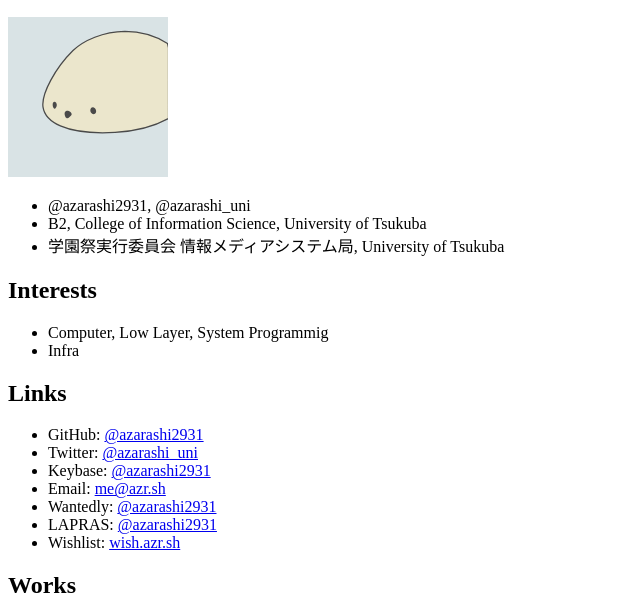
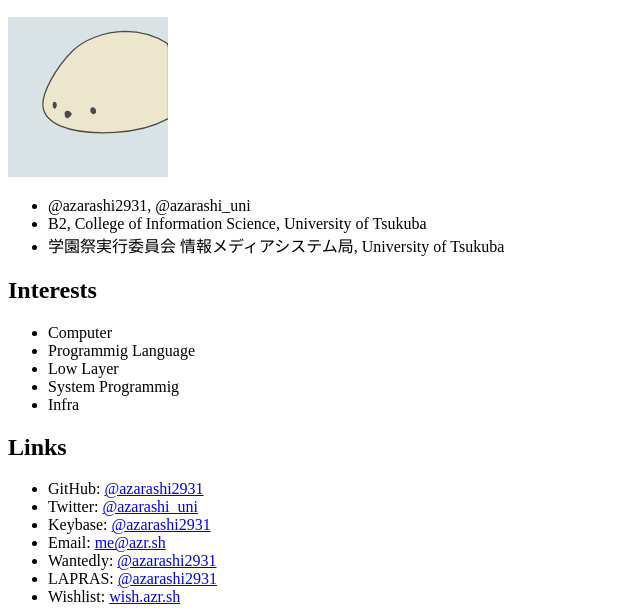
Before and after one commit to azrsh/azr.sh, a plain HTML site: page public/index.html in a window 1280 px wide. Shown: the part 110-726 px from the top of the page, without its empty margins (0-640 px from the left). Drawn offline with Linux system fonts and the light colour scheme.

Commit message:
Update index.html

```diff
--- a/public/index.html
+++ b/public/index.html
@@ -24,7 +24,10 @@
 
         <h2>Interests</h2>
         <ul>
-            <li>Computer, Low Layer, System Programmig</li>
+            <li>Computer</li>
+            <li>Programmig Language</li>
+            <li>Low Layer</li>
+            <li>System Programmig</li>
             <li>Infra</li>
         </ul>
 
```
